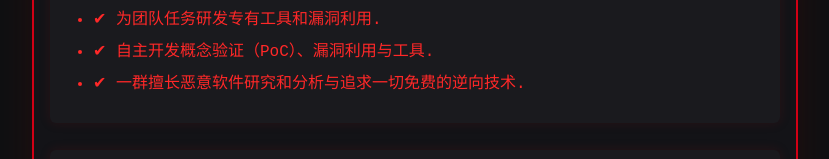
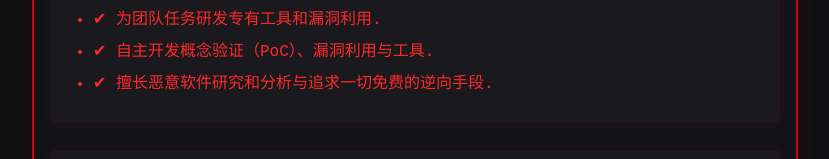
Before and after one commit to Topert4/topert4.github.io, a plain HTML site: page index.html in a window 1280 px wide. Shown: the part 464-623 px from the top of the page, without its empty margins (225-1054 px from the left). Drawn offline with Linux system fonts and the light colour scheme.

Commit message:
Update index.html

```diff
--- a/index.html
+++ b/index.html
@@ -143,7 +143,7 @@
                         <li>✔ 通过场景化攻击演练进行蓝队／事件响应培训（桌面演练和实操）</li>
                         <li>✔ 为团队任务研发专有工具和漏洞利用.</li>
                         <li>✔ 自主开发概念验证（PoC）、漏洞利用与工具.</li>
-                        <li>✔ 一群擅长恶意软件研究和分析与追求一切免费的逆向技术.</li>
+                        <li>✔ 擅长恶意软件研究和分析与追求一切免费的逆向手段.</li>
                         </ul>
 
                 </div>
```
